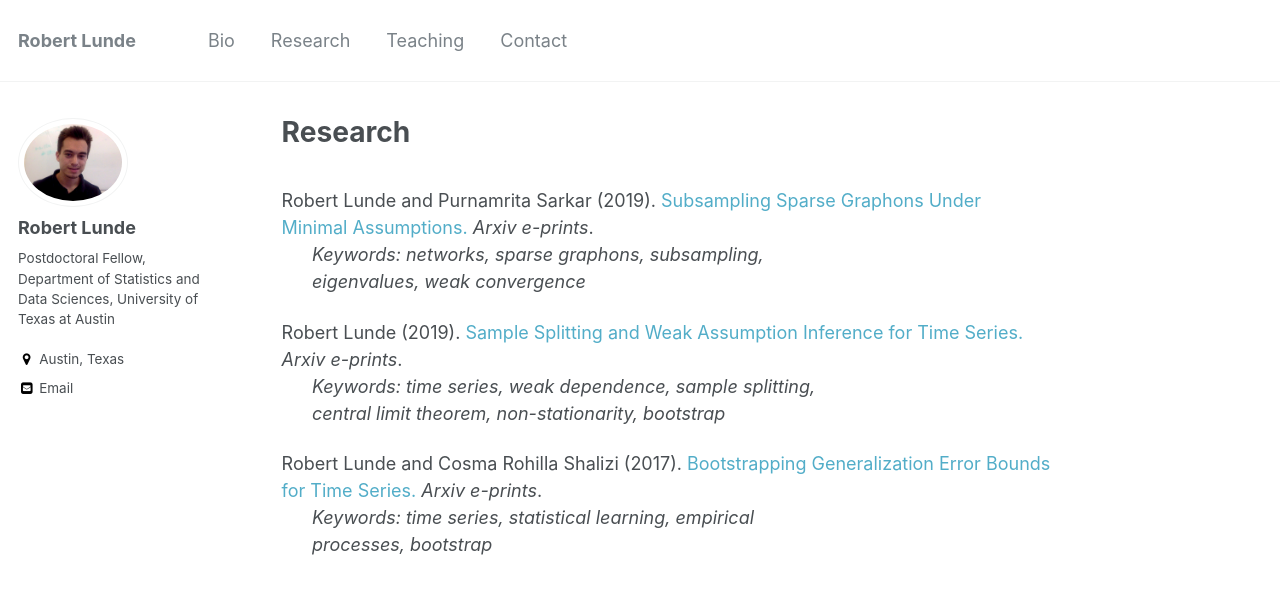
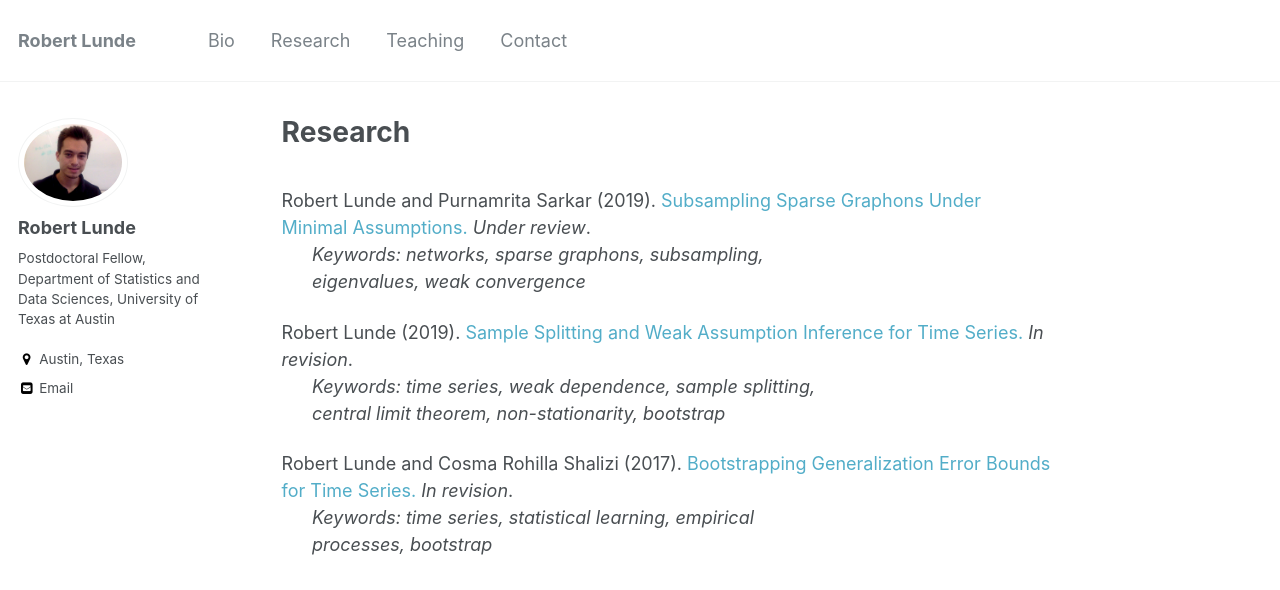
Before and after one commit to rslunde/rslunde.github.io, a Jekyll site: the page built from _pages/research.md, in a window 1280 px wide. Shown: the top 590 px of the page. Built offline with Jekyll 4.4.1, drawn with Linux system fonts in a browser that asks for light colours.

Commit message:
change status of research entries

```diff
--- a/_pages/research.md
+++ b/_pages/research.md
@@ -4,14 +4,14 @@ permalink: /research/
 author_profile: true
 ---
 <br>
-Robert Lunde and Purnamrita Sarkar (2019). [Subsampling Sparse Graphons Under Minimal Assumptions.](https://arxiv.org/abs/1907.12528) <i>Arxiv e-prints</i>.
+Robert Lunde and Purnamrita Sarkar (2019). [Subsampling Sparse Graphons Under Minimal Assumptions.](https://arxiv.org/abs/1907.12528) <i>Under review</i>.
   &nbsp;&nbsp;&nbsp;&nbsp;&nbsp; <i>Keywords: networks, sparse graphons, subsampling,
   &nbsp;&nbsp;&nbsp;&nbsp;&nbsp; eigenvalues, weak convergence
 
-Robert Lunde (2019). [Sample Splitting and Weak Assumption Inference for Time Series.](https://arxiv.org/abs/1902.07425)  <i>Arxiv e-prints</i>.
+Robert Lunde (2019). [Sample Splitting and Weak Assumption Inference for Time Series.](https://arxiv.org/abs/1902.07425)  <i>In revision</i>.
   &nbsp;&nbsp;&nbsp;&nbsp;&nbsp; <i>Keywords: time series, weak dependence, sample splitting,
   &nbsp;&nbsp;&nbsp;&nbsp;&nbsp; central limit theorem, non-stationarity, bootstrap
 
-Robert Lunde and Cosma Rohilla Shalizi (2017). [Bootstrapping Generalization Error Bounds for Time Series.](https://arxiv.org/abs/1711.02834)  <i>Arxiv e-prints</i>.
+Robert Lunde and Cosma Rohilla Shalizi (2017). [Bootstrapping Generalization Error Bounds for Time Series.](https://arxiv.org/abs/1711.02834)  <i>In revision</i>.
   &nbsp;&nbsp;&nbsp;&nbsp;&nbsp; <i>Keywords: time series, statistical learning, empirical
   &nbsp;&nbsp;&nbsp;&nbsp;&nbsp; processes, bootstrap
```
Also changed, not shown: 2 other files.
